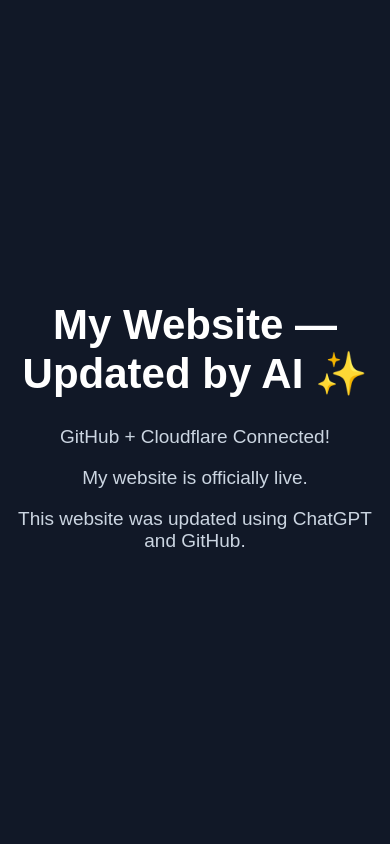
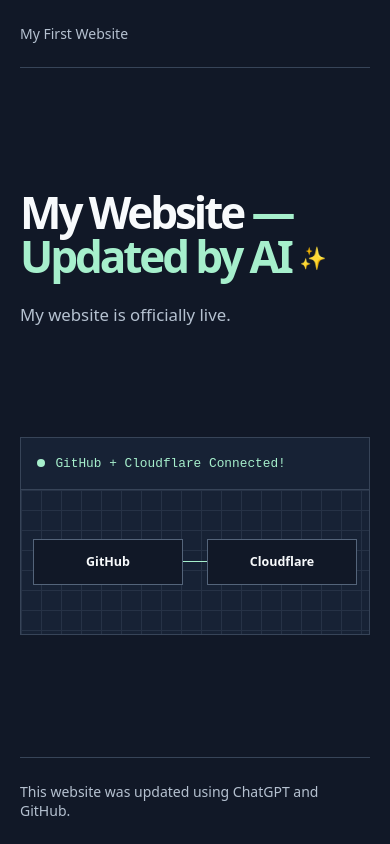
Before and after one commit to jaclynchng/my-first-website, a plain HTML site: page index.html in a window 390 px wide. Drawn offline with Linux system fonts and the light colour scheme.

Commit message:
Redesign homepage with a responsive deployment diagram

```diff
--- a/index.html
+++ b/index.html
@@ -1,32 +1,133 @@
-
 <!DOCTYPE html>
 <html lang="en">
 <head>
   <meta charset="UTF-8">
   <meta name="viewport" content="width=device-width, initial-scale=1.0">
+  <meta name="theme-color" content="#111827">
+  <meta name="description" content="My first website, connected to GitHub and Cloudflare.">
   <title>My First Website</title>
   <style>
-    body {
+    :root {
+      color-scheme: dark;
+      background: #111827;
+      color: #f8fafc;
+      font-family: system-ui, sans-serif;
+      --edge: #374458;
+      --muted: #b5c1d0;
+      --accent: #a6efcc;
+    }
+    * { box-sizing: border-box; }
+    body { margin: 0; }
+    .page {
+      width: min(100% - 2 * clamp(1.25rem, 5vw, 5rem), 76rem);
+      min-height: 100vh;
+      min-height: 100svh;
+      margin-inline: auto;
+      display: grid;
+      grid-template-rows: auto 1fr auto;
+    }
+    header, footer {
+      padding-block: 1.5rem;
+      color: var(--muted);
+      font-size: .875rem;
+    }
+    header { border-bottom: 1px solid var(--edge); }
+    footer { border-top: 1px solid var(--edge); }
+    footer p { margin: 0; }
+    .hero {
+      display: grid;
+      grid-template-columns: minmax(0, 1.3fr) minmax(0, 1fr);
+      align-items: center;
+      gap: clamp(2rem, 6vw, 6rem);
+      padding-block: clamp(3rem, 10vh, 8rem);
+    }
+    h1 {
       margin: 0;
-      min-height: 100vh;
-      display: flex;
+      font-size: clamp(2.75rem, 6vw, 6rem);
+      line-height: 1;
+      letter-spacing: -.07em;
+      text-wrap: balance;
+    }
+    .accent { color: var(--accent); }
+    .spark { font-size: .5em; vertical-align: .3em; letter-spacing: 0; }
+    .intro {
+      margin: 1.5rem 0 0;
+      color: var(--muted);
+      font-size: clamp(1.05rem, 2vw, 1.3rem);
+      line-height: 1.6;
+    }
+    .connection {
+      margin: 0;
+      border: 1px solid var(--edge);
+      background: #172235;
+    }
+    .connection-label {
+      margin: 0;
+      padding: 1rem;
+      border-bottom: 1px solid var(--edge);
+      color: var(--accent);
+      font: .8rem/1.5 ui-monospace, monospace;
+    }
+    .connection-label::before {
+      content: "";
+      display: inline-block;
+      width: .5rem;
+      height: .5rem;
+      margin-right: .65rem;
+      border-radius: 50%;
+      background: currentColor;
+    }
+    .path {
+      display: grid;
+      grid-template-columns: minmax(0, 1fr) 1.5rem minmax(0, 1fr);
       align-items: center;
-      justify-content: center;
+      min-height: 12rem;
+      padding: clamp(.75rem, 3vw, 2rem);
+      background-image: linear-gradient(#263246 1px, transparent 1px),
+        linear-gradient(90deg, #263246 1px, transparent 1px);
+      background-size: 1.25rem 1.25rem;
+    }
+    .node {
+      display: grid;
+      place-items: center;
+      padding: .85rem .2rem;
+      border: 1px solid #54647a;
       background: #111827;
-      color: white;
-      font-family: Arial, sans-serif;
-      text-align: center;
+      font-size: clamp(.78rem, 2vw, 1rem);
+      font-weight: 650;
     }
-    h1 { font-size: 42px; }
-    p { color: #cbd5e1; font-size: 19px; }
+    .wire { height: 1px; background: var(--accent); }
+    @media (max-width: 46rem) {
+      .hero { grid-template-columns: minmax(0, 1fr); }
+      .path { min-height: 9rem; }
+    }
+    @media (prefers-reduced-motion: no-preference) {
+      [data-enter] { animation: enter 450ms ease-out both; }
+      @keyframes enter {
+        from { opacity: 0; transform: translateY(.65rem); }
+        to { opacity: 1; transform: translateY(0); }
+      }
+    }
   </style>
 </head>
 <body>
-  <main>
-    <h1>My Website — Updated by AI ✨</h1>
-    <p>GitHub + Cloudflare Connected!</p>
-    <p>My website is officially live.</p>
-    <p>This website was updated using ChatGPT and GitHub.</p>
-  </main>
+  <div class="page">
+    <header>My First Website</header>
+    <main class="hero" data-enter>
+      <div>
+        <h1>My Website <span class="accent">— Updated by AI <span class="spark">✨</span></span></h1>
+        <p class="intro">My website is officially live.</p>
+      </div>
+      <section class="connection" aria-label="Website deployment">
+        <p class="connection-label">GitHub + Cloudflare Connected!</p>
+        <div class="path" aria-hidden="true">
+          <span class="node">GitHub</span>
+          <span class="wire"></span>
+          <span class="node">Cloudflare</span>
+        </div>
+      </section>
+    </main>
+    <footer><p>This website was updated using ChatGPT and GitHub.</p></footer>
+  </div>
 </body>
 </html>
```
